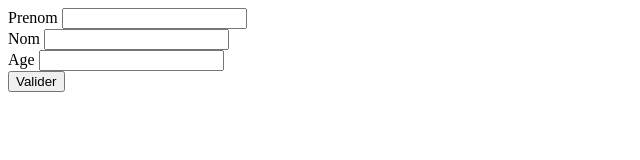
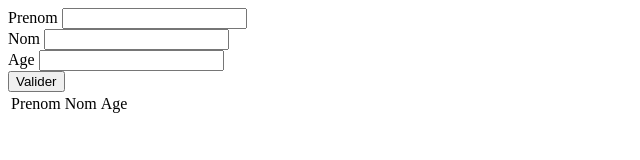
Before and after one commit to Fendrir/exercice-imput, a website: page index.html in a window 1280 px wide. Both pictures are taken after a click on the button "Valider". Shown: the whole page, without its empty margins (0-640 px from the left). Drawn offline with nearby package versions, Linux system fonts and the light colour scheme.

Commit message:
mise en fonction résultat affiché dans un tableau sous des var du formulaire

```diff
--- a/app.js
+++ b/app.js
@@ -1,27 +1,43 @@
 console.log("salut toi");
 
-// first_name
-// last_name
-// age
-// valider-button
+// ----------------------------------------- Ecrire le resultat dans une div -------------------------------------------
+
+
+// $("#valider").click (function() {
+//   	var prenom = $("#first_name").val();
+//   	var nom = $("#last_name").val();
+//   	var age = $("#age").val();
+
+
+//   	$("#texte-de-merde").html(prenom + " " + nom + " " + age + " ans");
+
+//  });
+
+
+// ----------------------------- autre façon de façon de faire pour les variables : mettre en array ---------------
+
+// $("#valider").click (function() {
+// 	var objet ={
+//   	 prenom : $("#first_name").val(),
+//   	 nom : $("#last_name").val(),
+//   	 age : $("#age").val(),
+//   	 }
+//  $("#texte-de-merde").html(objet.prenom + " " + objet.nom + " " + objet.age + " ans");
+
+//  });
+
+
+
+ // ------------------------------------ Ecrire le resultat dans un tableau -----------------------------------------
+
+// id = tableau
 
 $("#valider").click (function() {
-  	var prenom = $("#first_name").val();
-  	var nom = $("#last_name").val();
-  	var age = $("#age").val();
+  	var prenom = "<td>" + $("#first_name").val() + "</td>";
+  	var nom = "<td>" + $("#last_name").val() + "</td>";
+  	var age = "<td>" + $("#age").val() + "</td>";
 
 
-  	$("#texte-de-merde").html(prenom + " " + nom + " " + age);
+  	$("#tableau").append("<tr>" + prenom + " " + nom + " " + age + "</tr>");
 
  });
-
-
-// autre façon de façon de faire pour les variables : mettre en tableaux
-
-
-	// var objet ={
- //  	 prenom : $("#first_name").val(),
- //  	 nom : $("#last_name").val(),
- //  	 age : $("#age").val(),
- //  	 }
- // $("#texte-de-merde").html(objet.prenom + objet.nom + objet.age);
--- a/index.html
+++ b/index.html
@@ -31,6 +31,22 @@
 
 	</div>
 
+	<div>
+
+		<table id="tableau">
+			<tr>
+
+				<td>Prenom</td>
+				<td>Nom</td>
+				<td>Age</td>
+
+			</tr>
+
+
+		</table>
+
+	</div>
+
 
 
 
```
